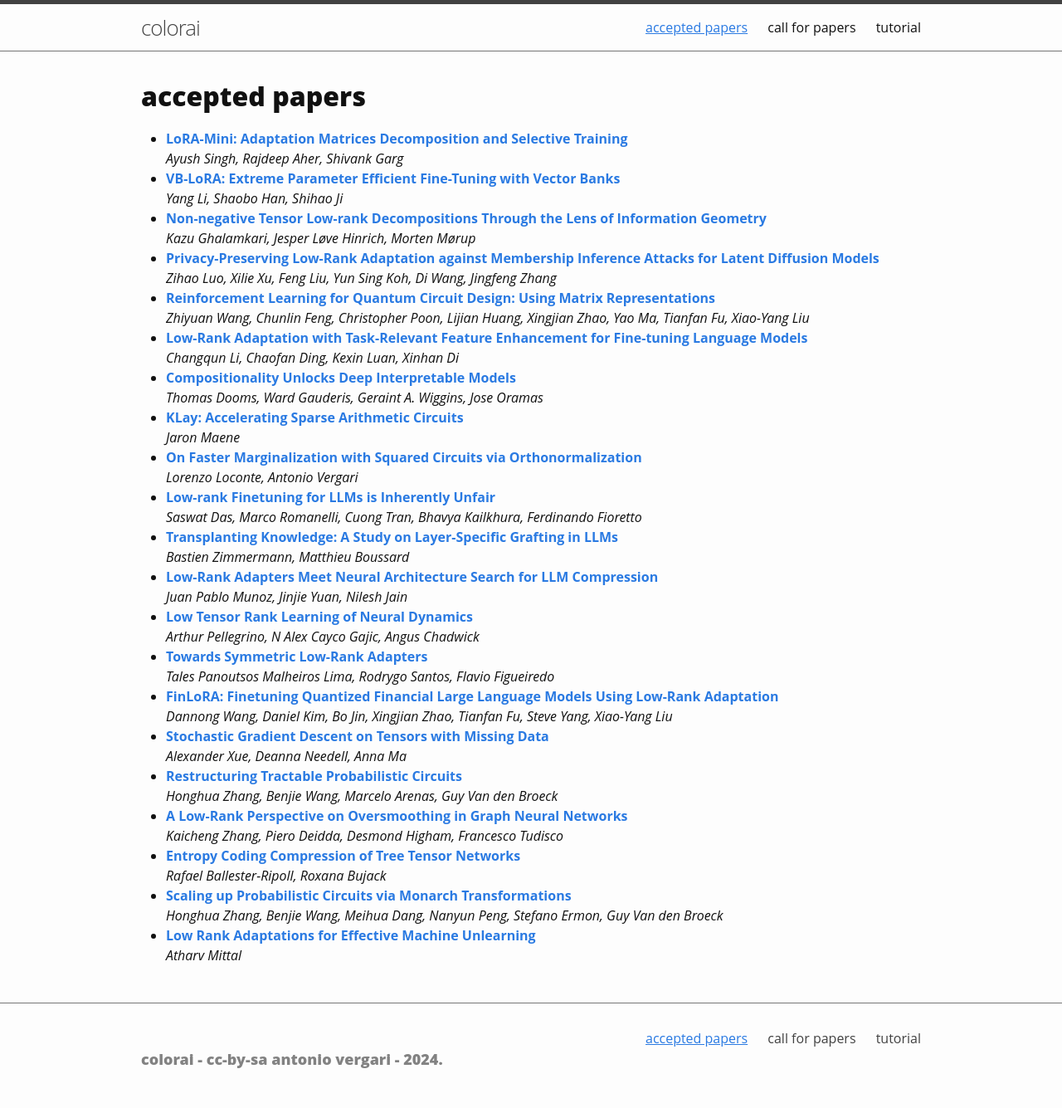
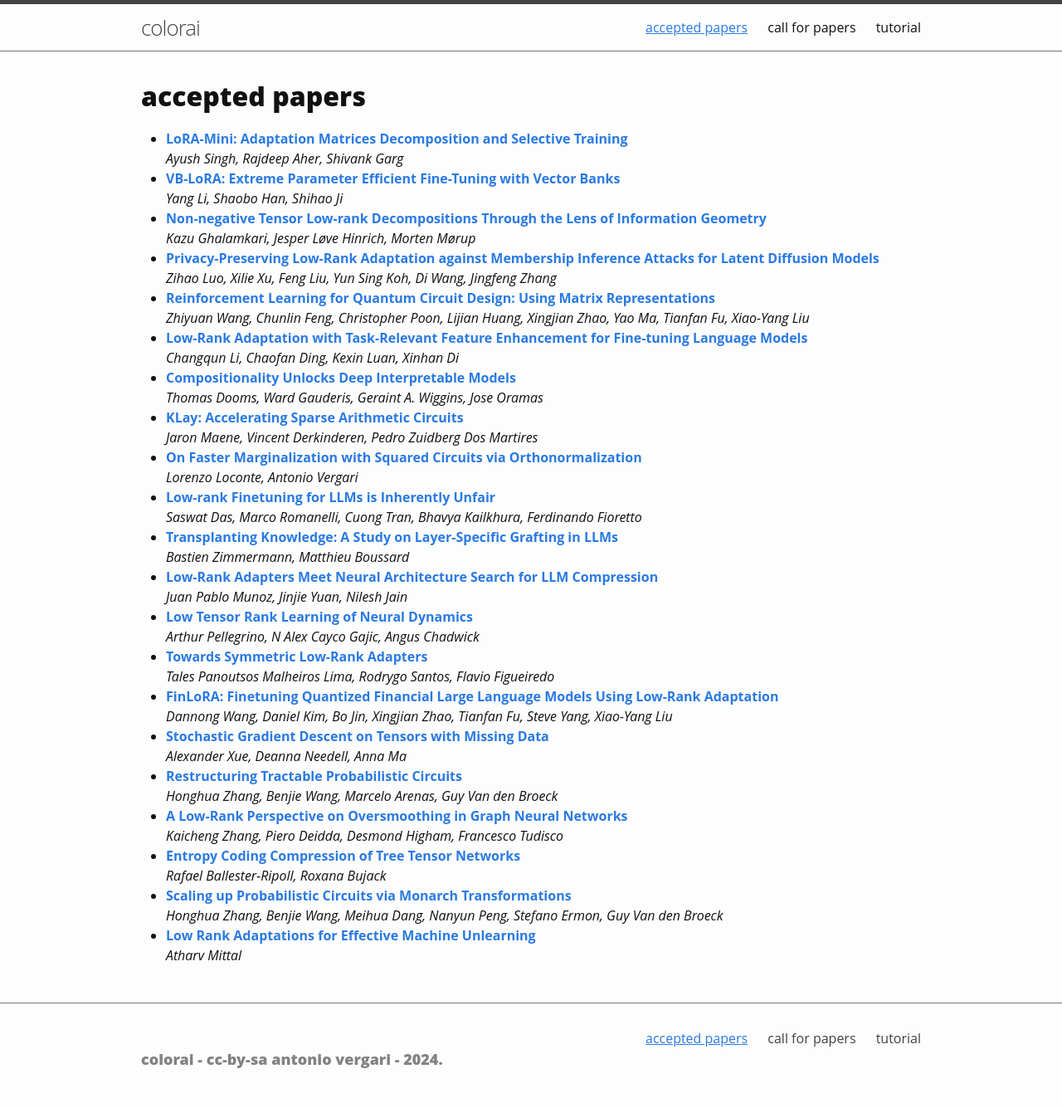
Before and after one commit to april-tools/colorai, a Jekyll site: the page built from accepted.md, in a window 1280 px wide. Shown: the whole page at 83% size. Built offline with Jekyll 4.4.1, drawn with Linux system fonts in a browser that asks for light colours; some web fonts are replaced.

```diff
--- a/accepted.md
+++ b/accepted.md
@@ -84,7 +84,7 @@ nav: true
         </a>
       </div>
       <div class="paper-authors">
-        <i>Jaron Maene</i>
+        <i>Jaron Maene, Vincent Derkinderen, Pedro Zuidberg Dos Martires</i>
       </div>
     </li>
     <li>
```
